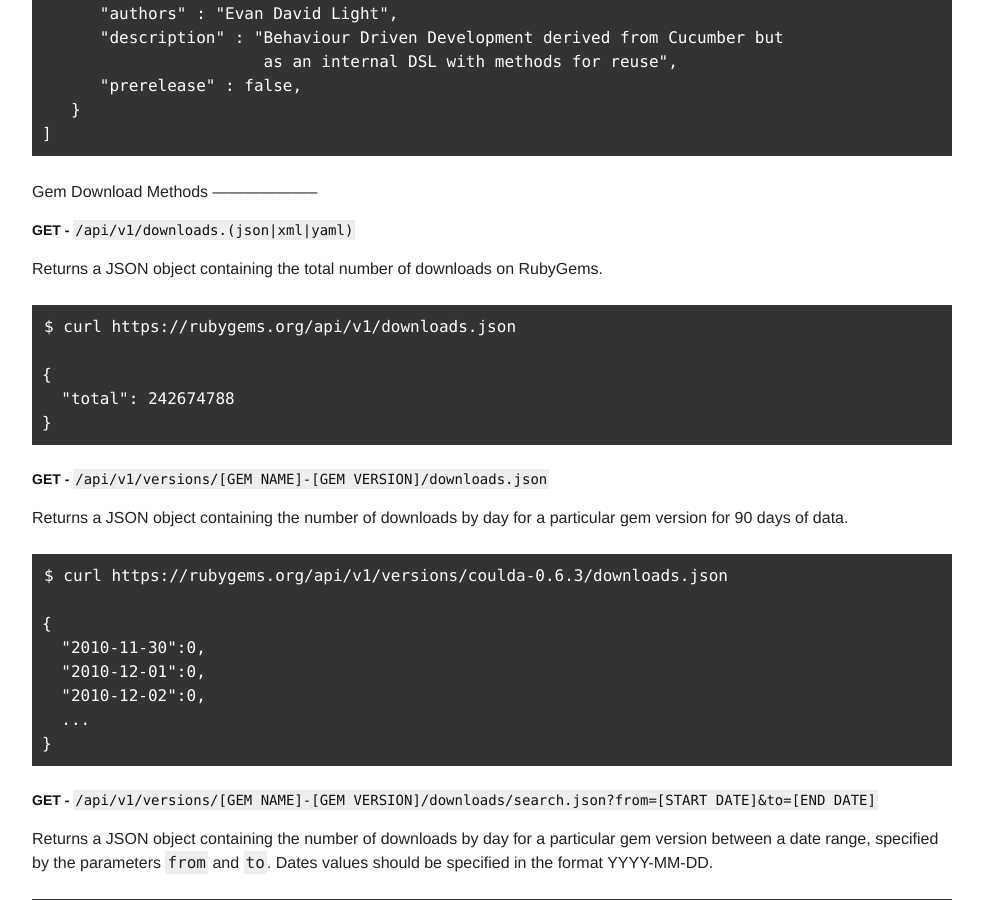
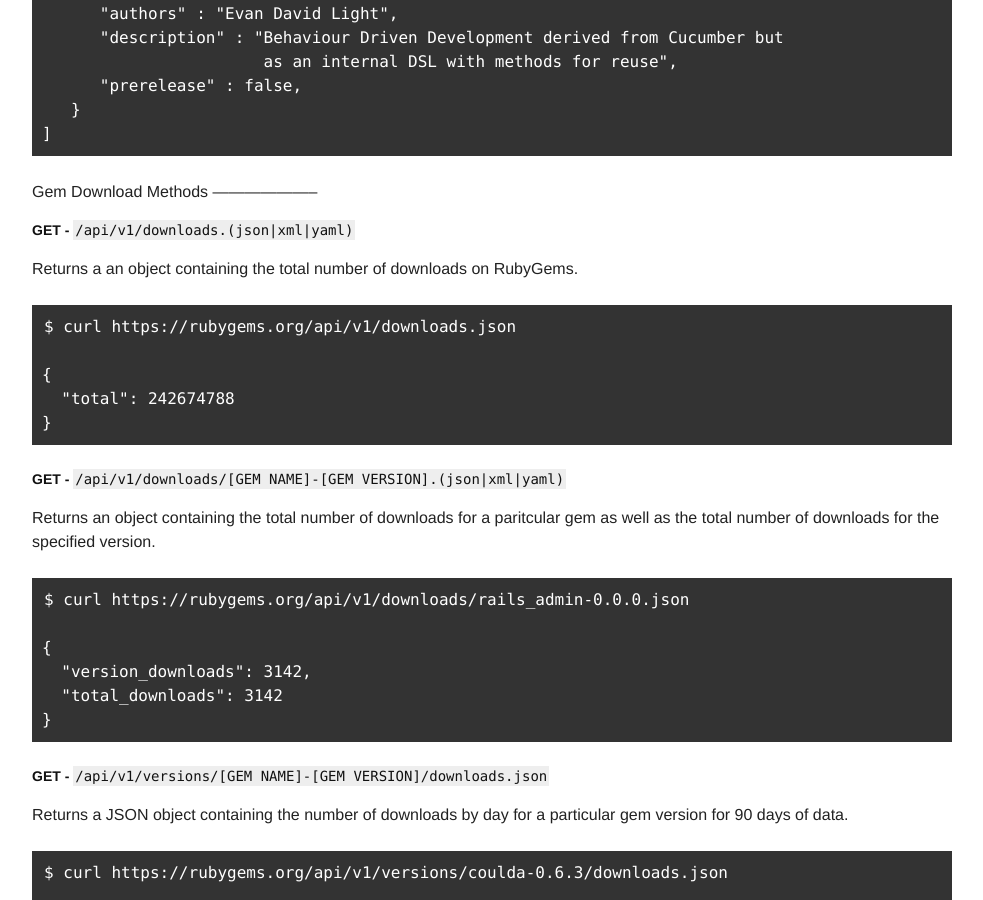
Before and after one commit to radar/guides, a Jekyll site: the page built from rubygems-org-api.md, in a window 1280 px wide and 900 px high, scrolled down 4027 px. Shown: the whole window, without its empty margins (148-1131 px from the left). Built offline with Jekyll 4.4.1, drawn with Linux system fonts in a browser that asks for light colours.

Commit message:
Add documentation for fetching downloads counts for a gem

```diff
--- a/rubygems-org-api.md
+++ b/rubygems-org-api.md
@@ -188,12 +188,24 @@ Gem Download Methods
 
 ### GET - `/api/v1/downloads.(json|xml|yaml)`
 
-Returns a JSON object containing the total number of downloads on RubyGems.
+Returns a an object containing the total number of downloads on RubyGems.
 
     $ curl https://rubygems.org/api/v1/downloads.json
 
     {
       "total": 242674788
+    }
+
+### GET - `/api/v1/downloads/[GEM NAME]-[GEM VERSION].(json|xml|yaml)`
+
+Returns an object containing the total number of downloads for a paritcular gem
+as well as the total number of downloads for the specified version.
+
+    $ curl https://rubygems.org/api/v1/downloads/rails_admin-0.0.0.json
+
+    {
+      "version_downloads": 3142,
+      "total_downloads": 3142
     }
 
 ### GET - `/api/v1/versions/[GEM NAME]-[GEM VERSION]/downloads.json`
```
